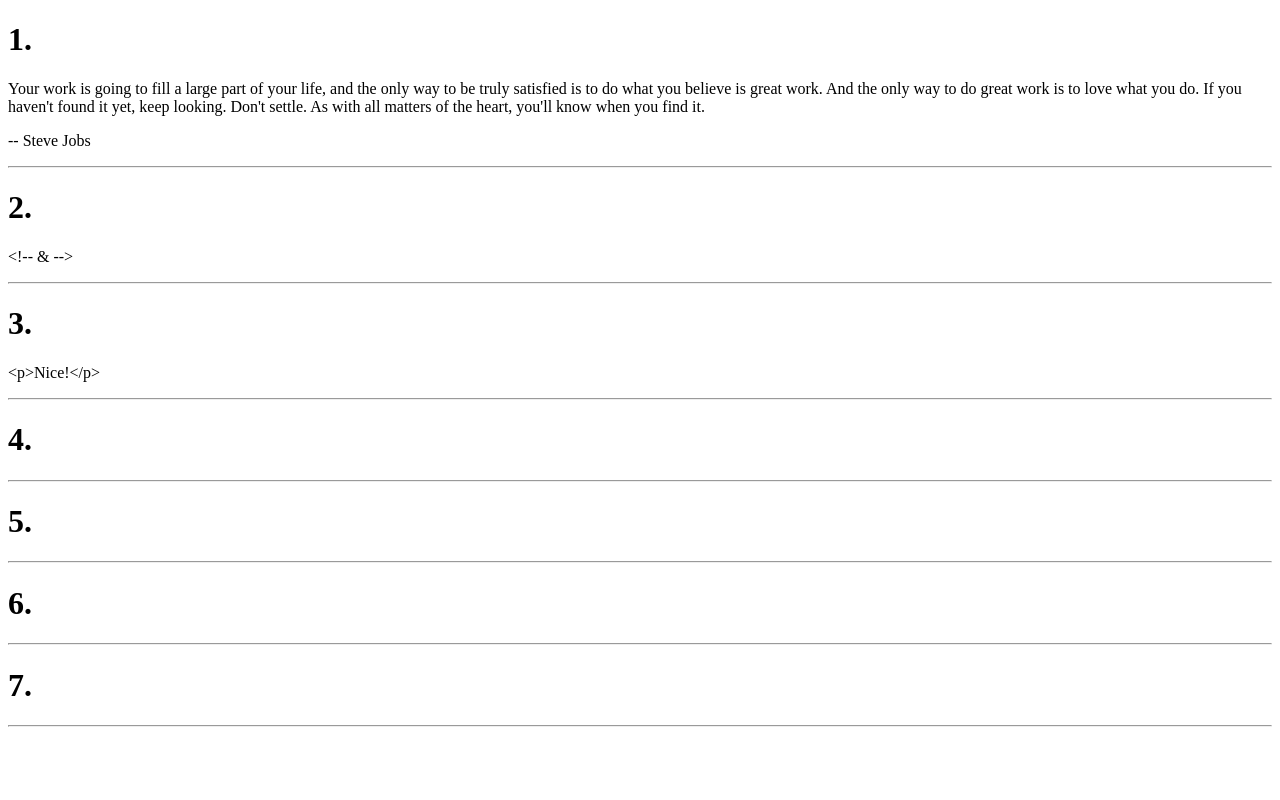
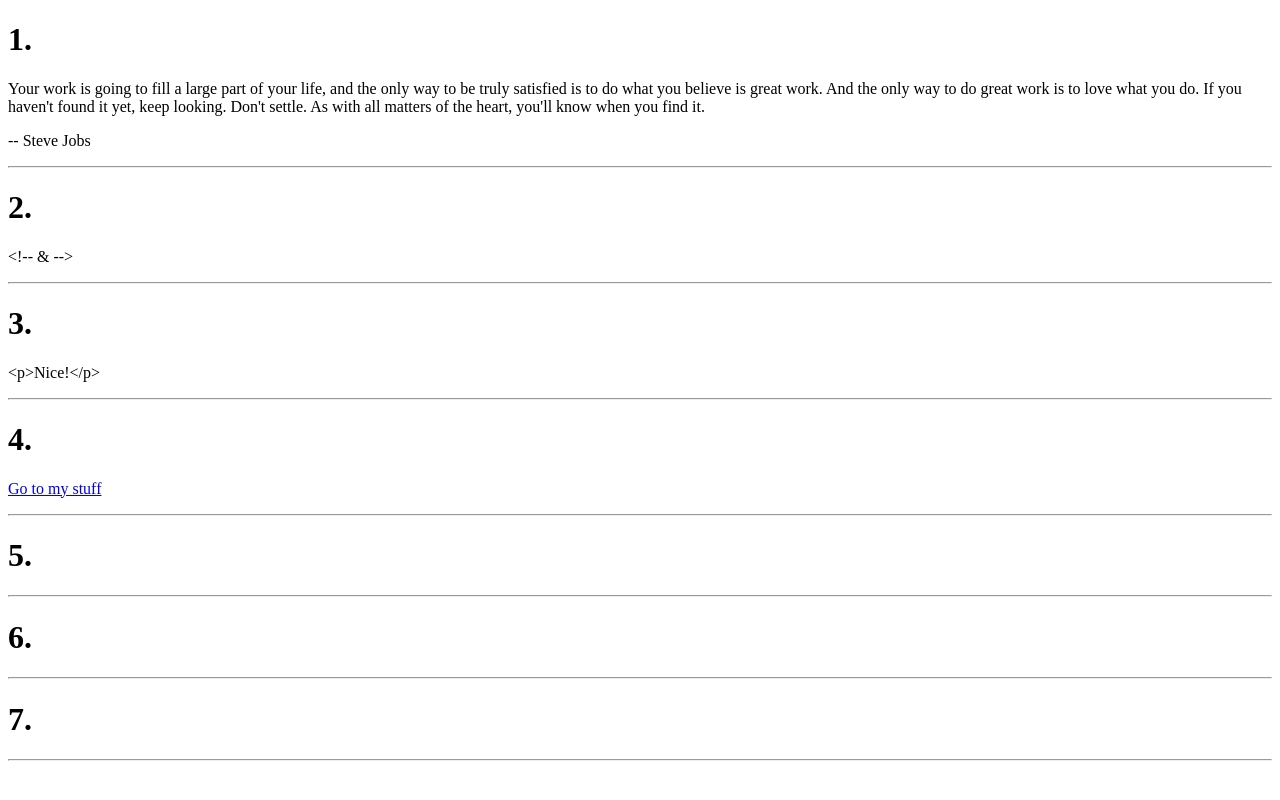
Before and after one commit to mprescott-mhs/mprescott-mhs.github.io, a plain HTML site: page lab3.21/index.html in a window 1280 px wide. Drawn offline with Linux system fonts and the light colour scheme.

Commit message:
Update index.html

```diff
--- a/lab3.21/index.html
+++ b/lab3.21/index.html
@@ -25,6 +25,7 @@
 
         <h1>4.</h1>
 		<!-- Your solution to #4 here -->
+	    <p><a href="stuff.html">Go to my stuff</a></p>
         <hr>
 
         <h1>5.</h1>
```
